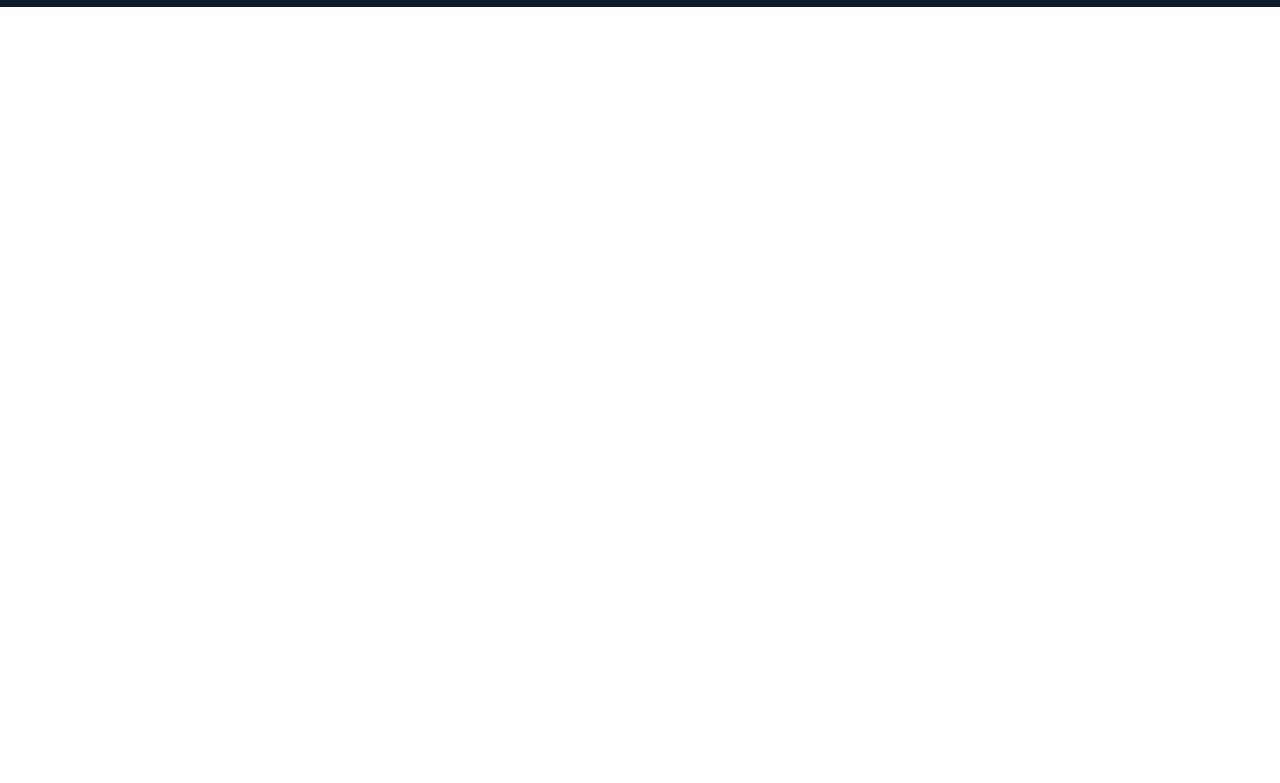
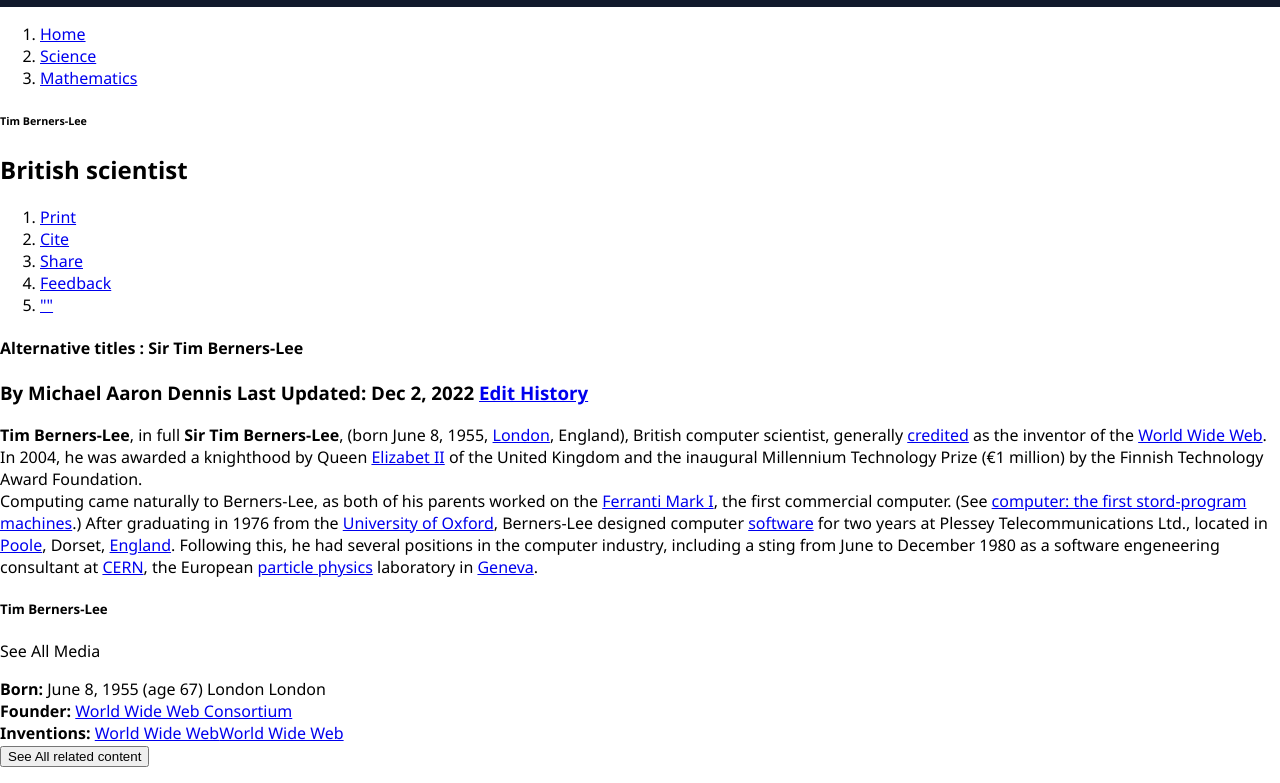
Before and after one commit to Ceeeed1985/Tim-Berners-Lee, a plain HTML site: page index.html in a window 1280 px wide. Shown: the part 73-856 px from the top of the page. Before the commit the page ends 800 px from the top, so only its background shows below. Drawn offline with Linux system fonts and the light colour scheme.

Commit message:
Structure de base du contenu, avant flex

```diff
--- a/index.html
+++ b/index.html
@@ -33,5 +33,70 @@
             </section>
         </section>
     </header>
+
+    <section id="principale">
+        <section class="navigation_page">
+            <nav>
+                <ol>
+                    <li><a href="#">Home</a></li>
+                    <li><a href="#">Science</a></li>
+                    <li><a href="#">Mathematics</a></li>
+                </ol>
+            </nav>
+        </section>
+        <section class="secondaire">
+            <section class="tertiaire">
+                <section class="presentation">
+                    <article>
+                        <h1>Tim Berners-Lee</h1>
+                        <h2>British scientist</h2>
+                        <nav>
+                            <ol>
+                                <li><a href="#">Print</a></li>
+                                <li><a href="#">Cite</a></li>
+                                <li><a href="#">Share</a></li>
+                                <li><a href="#">Feedback</a></li>
+                                <li><a href="#">""</a></li>
+                            </ol>
+                        </nav>
+                        <h4>Alternative titles : Sir Tim Berners-Lee</h4>
+                        <h3>By
+                            <span class="auteur">Michael Aaron Dennis</span>
+                            <span class="update">Last Updated: Dec 2, 2022</span>
+                            <span class="edit"><a href="#">Edit History</a></span>
+                        </h3>
+                    </article>
+                </section>
+                <section class="contenu">
+                    <article class="description">
+                        <p><strong>Tim Berners-Lee</strong>, in full <strong>Sir Tim Berners-Lee</strong>, (born June 8, 1955, <a href="#">London</a>, England),
+                            British computer scientist, generally <a href="#" class="doted">credited</a> as the inventor of the <a href="#">World Wide Web</a>.
+                            In 2004, he was awarded a knighthood by Queen <a href="#">Elizabet II</a> of the United Kingdom
+                            and the inaugural Millennium Technology Prize (&euro;1 million) by the Finnish
+                            Technology Award Foundation.<br>
+                            Computing came naturally to Berners-Lee, as both of his parents worked
+                            on the <a href="#">Ferranti Mark I</a>, the first commercial computer.
+                            (See <a href="#">computer: the first stord-program machines</a>.) After graduating in 1976
+                            from the <a href="#">University of Oxford</a>, Berners-Lee designed computer <a href="#">software</a> for two years
+                            at Plessey Telecommunications Ltd., located in <a href="#">Poole</a>, Dorset, <a href="#">England</a>.
+                            Following this, he had several positions in the computer industry, including a sting
+                            from June to December 1980 as a software engeneering consultant at <a href="#">CERN</a>,
+                            the European <a href="#">particle physics</a> laboratory in <a href="#">Geneva</a>.</p>
+                    </article>
+                    <article class="resume">
+                        <!-- image -->
+                        <h5>Tim Berners-Lee</h5>
+                        <span class="media">See All Media</span>
+                        <p><strong>Born:</strong> June 8, 1955 (age 67) <span class="birth_city">London</span> <span class="birth_land">London</span><br>
+                            <strong>Founder: </strong><a href="#">World Wide Web Consortium</a><br>
+                            <strong>Inventions: </strong><a href="#" class="world_wide_web">World Wide Web</span><a href="#">World Wide Web</a><br>
+                        <button class="all_content">See All related content</button>
+                    </article>
+
+
+                </section>
+            </section>
+        </section>
+    </section>
 </body>
 </html>
```
